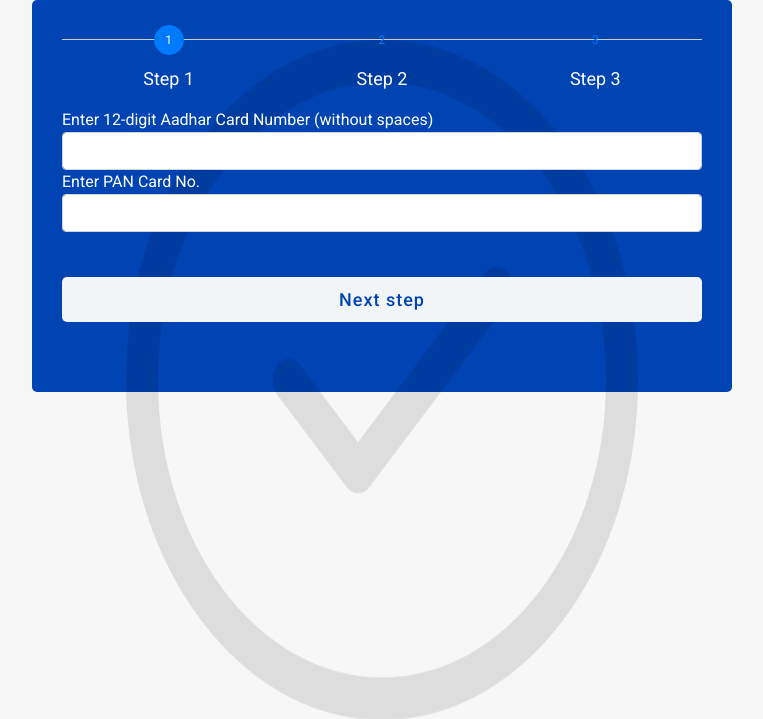
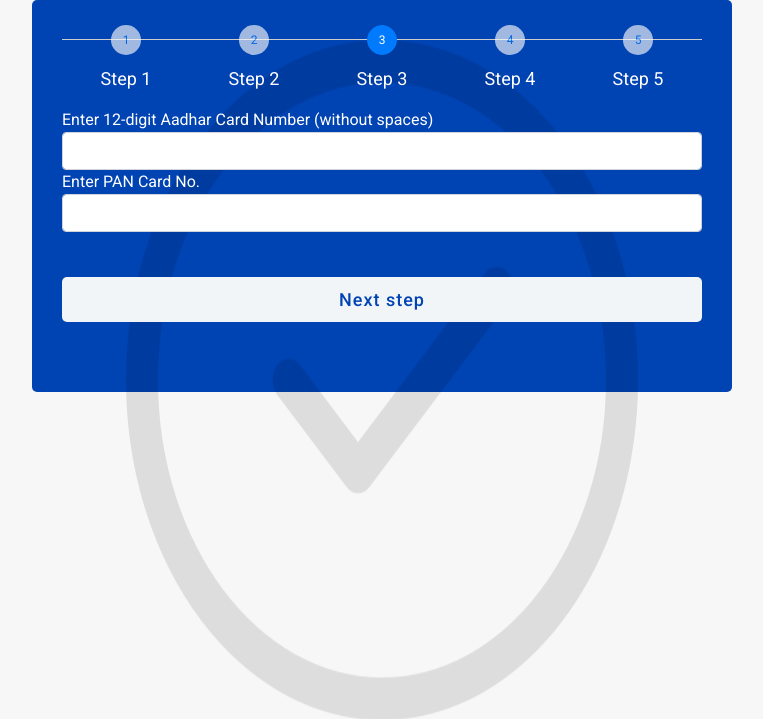
Before and after one commit to Chiraayupm/ekyc, a Django app: page /verifyids/ in a window 1280 px wide. Shown: the part 56-775 px from the top of the page, without its empty margins (258-1021 px from the left). Run offline with Django 3.2, Linux system fonts and the light colour scheme; some libraries are stand-ins or nearby versions.

Commit message:
Optimised UI of aadharPan

```diff
--- a/ekyc/templates/aadharPan.html
+++ b/ekyc/templates/aadharPan.html
@@ -20,16 +20,26 @@
 
             <!-- add disabled afterwards -->
 
-                  <a href="" type="button" class="btn btn-primary btn-circle">1</a>
+            <a href="" type="button" class="btn btn-default btn-circle disabled bg-light">1</a>
             <p class="step">Step 1</p>
         </div>
         <div class="stepwizard-step">
-                  <a href="" type="button" class="btn btn-default btn-circle ">2</a>
+            <a href="" type="button" class="btn btn-default btn-circle disabled bg-light">2</a>
             <p class="step">Step 2</p>
         </div>
         <div class="stepwizard-step">
-                  <a href="" type="button" class="btn btn-default btn-circle">3</a>
+            <a href="" type="button" class="btn btn-primary btn-circle">3</a>
             <p class="step">Step 3</p>
+        </div>
+
+        <div class="stepwizard-step">
+            <a href="" type="button" class="btn btn-default btn-circle disabled bg-light ">4</a>
+            <p class="step">Step 4</p>
+        </div>
+
+        <div class="stepwizard-step">
+            <a href="" type="button" class="btn btn-default btn-circle disabled bg-light">5</a>
+            <p class="step">Step 5</p>
         </div>
 
     </div>
```
Lines whose indentation alone changed are shown as unchanged.
